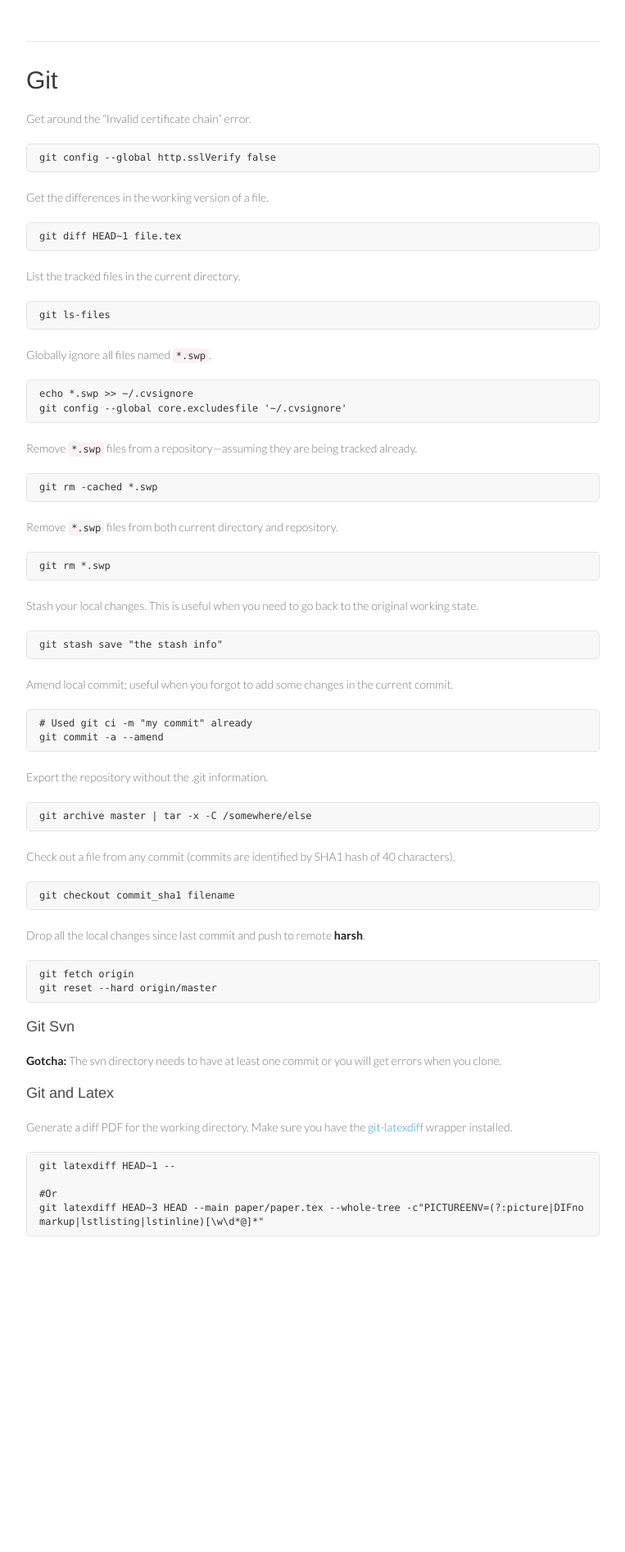
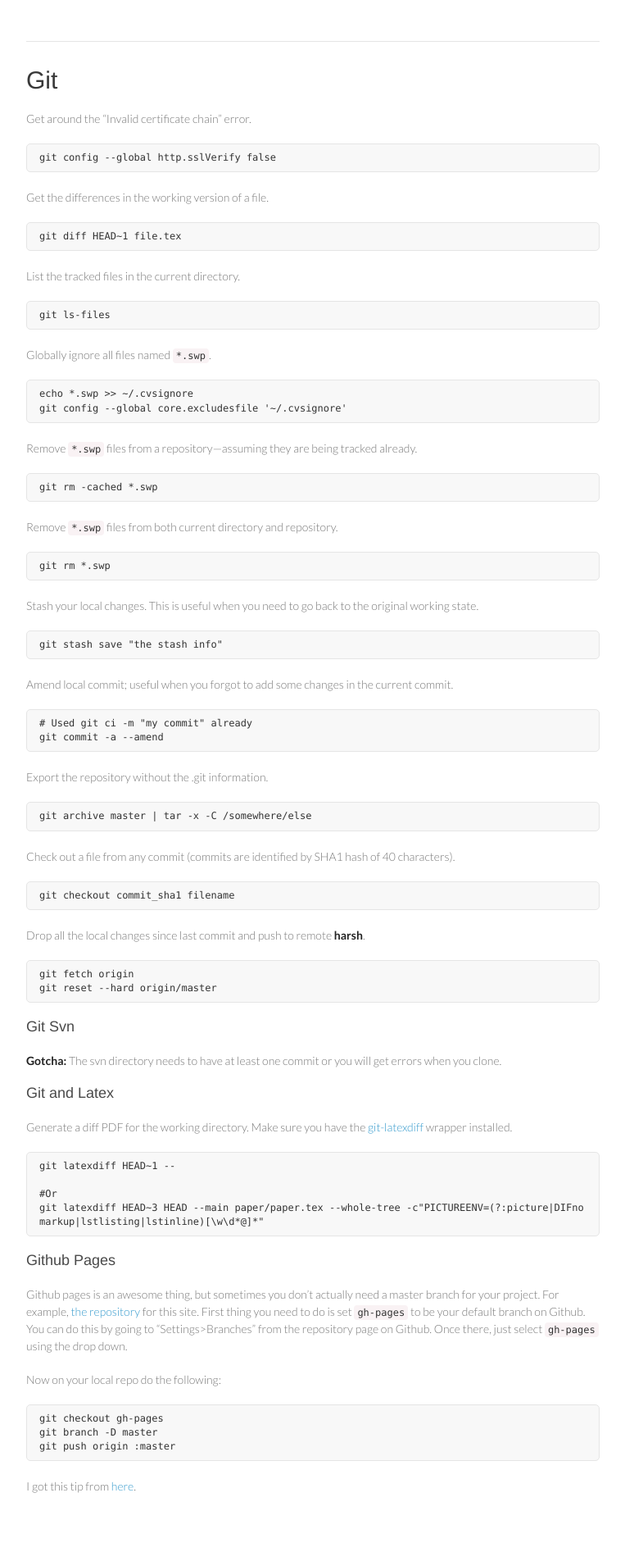
Before and after one commit to rjwalls/tips, a Jekyll site: the page built from _posts/1900-01-01-Git.md, in a window 1280 px wide. Shown: the whole page at 82% size, without its empty margins (258-1021 px from the left). Built offline with Jekyll 4.4.1, drawn with Linux system fonts in a browser that asks for light colours; Markdown is read by kramdown in place of the engine named in the settings; before the commit the page ends 1578 px from its top, so only the background shows below that.

Commit message:
Update 1900-01-01-Git.md

````diff
--- a/_posts/1900-01-01-Git.md
+++ b/_posts/1900-01-01-Git.md
@@ -90,3 +90,19 @@ git latexdiff HEAD~1 --
 #Or
 git latexdiff HEAD~3 HEAD --main paper/paper.tex --whole-tree -c"PICTUREENV=(?:picture|DIFnomarkup|lstlisting|lstinline)[\w\d*@]*"
 ```
+
+#### Github Pages
+
+Github pages is an awesome thing, but sometimes you don't actually need a master branch for your project. For example, [the repository][tips] for this site. First thing you need to do is set `gh-pages` to be your default branch on Github. You can do this by going to "Settings>Branches" from the repository page on Github. Once there, just select `gh-pages` using the drop down.
+
+Now on your local repo do the following:
+
+```bash
+git checkout gh-pages
+git branch -D master
+git push origin :master
+```
+
+I got this tip from [here](https://matthew-brett.github.io/pydagogue/gh_delete_master.html).
+
+[tips]:https://github.com/rjwalls/tips
````
